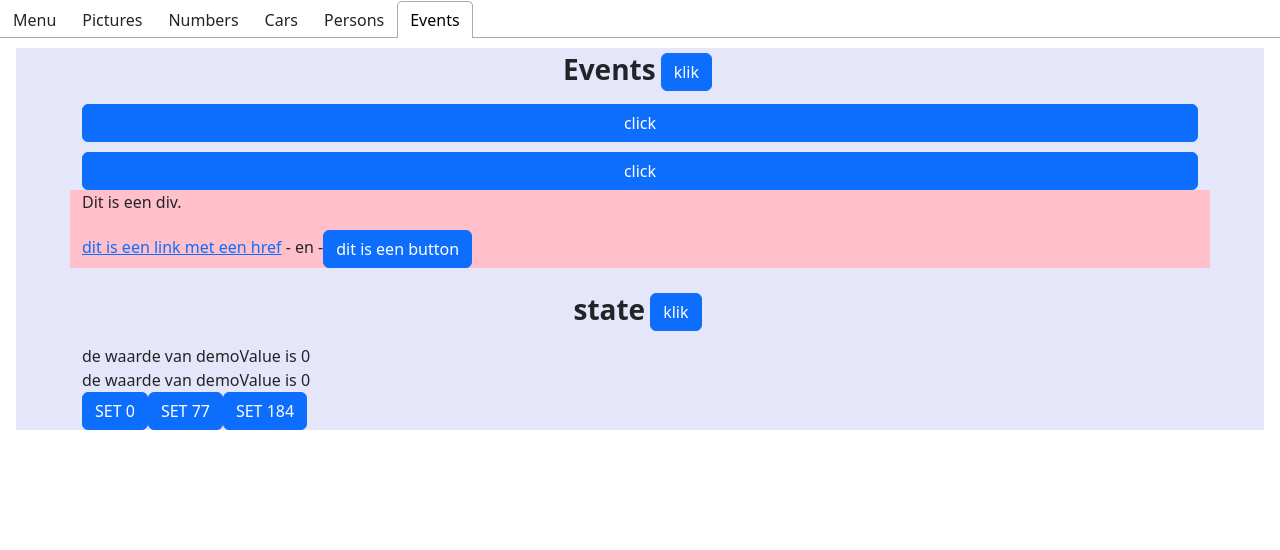
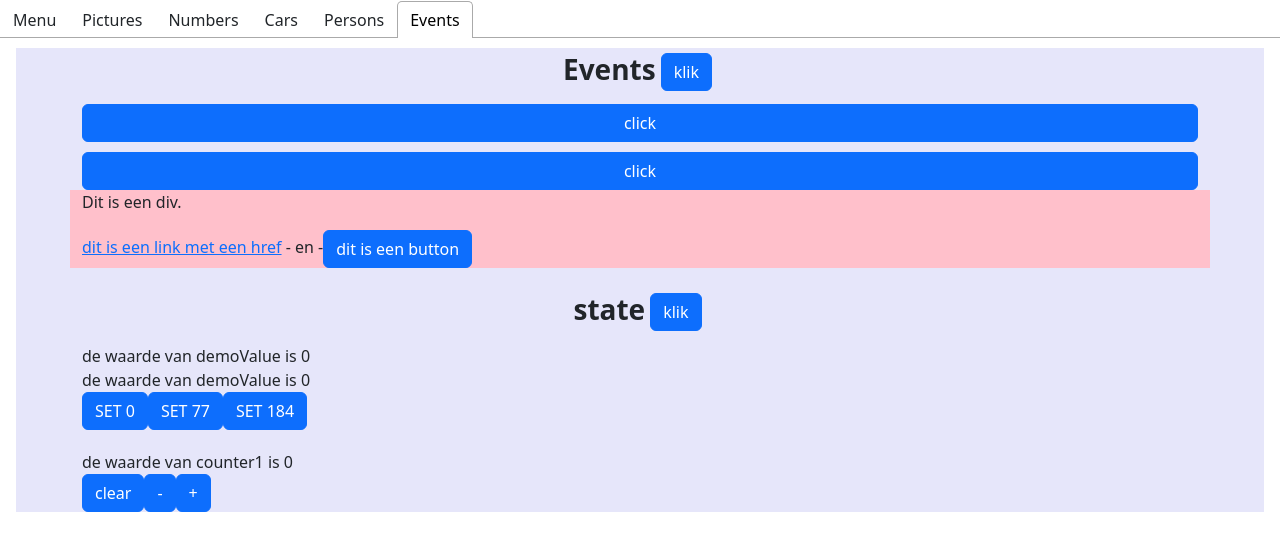
Before and after one commit to SeppeTeugels/dynamic_oefeningen, a React (Create React App) app: page / in a window 1280 px wide. Both pictures are taken after a click on the tab "Events". Shown: the top 550 px of the page. Built offline with nearby package versions, Linux system fonts and the light colour scheme.

Commit message:
bundel 4 3.6

```diff
--- a/src/components/EventDemo.js
+++ b/src/components/EventDemo.js
@@ -1,5 +1,7 @@
 import {MyButton} from "./MyButton";
 import {Button} from "react-bootstrap";
+import {Section} from "./Section";
+import {StateDemo} from "./StateDemo";
 
 export function EventDemo() {
     return (<>
--- a/src/components/StateDemo.js
+++ b/src/components/StateDemo.js
@@ -1,7 +1,6 @@
 import {useState} from "react";
-import {Section} from "./Section";
-import {Button} from "react-bootstrap";
 import {MyButton} from "./MyButton";
+import {Counter} from "./counter";
 
 export function StateDemo(){
     const [demoValue, setDemoValue] = useState(0)
@@ -15,5 +14,9 @@ export function StateDemo(){
 
             <MyButton onClick={()=> setDemoValue(184)}> SET 184</MyButton>
         </div>
+
+        <div style={{marginTop:"20px"}}>
+            <Counter name={"counter1"}/>
+        </div>
     </>
 }
--- /dev/null
+++ b/src/components/counter.js
@@ -0,0 +1,16 @@
+import {useState} from "react";
+import {MyButton} from "./MyButton";
+
+export function Counter(props) {
+    const{name} = props;
+    const [demoValue, setDemoValue] = useState(0)
+    return <>
+        <div>de waarde van {name} is {demoValue}</div>
+        <MyButton onClick={()=> setDemoValue(0)}>clear</MyButton>
+
+        <MyButton onClick={()=> setDemoValue(demoValue-1)}>-</MyButton>
+
+        <MyButton onClick={()=> setDemoValue(demoValue+1)}>+</MyButton>
+    </>
+
+}
--- a/src/pages/EventsAndStatePage.js
+++ b/src/pages/EventsAndStatePage.js
@@ -1,6 +1,7 @@
 import {EventDemo} from "../components/EventDemo";
 import {StateDemo} from "../components/StateDemo";
 import {Section} from "../components/Section";
+import {Counter} from "../components/counter";
 
 export function EventsAndStatePage() {
     return(
```
